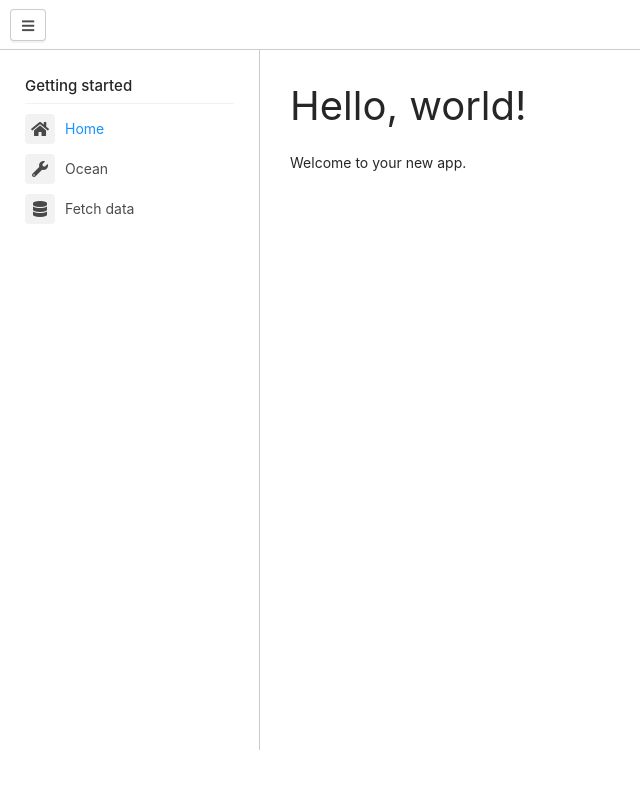
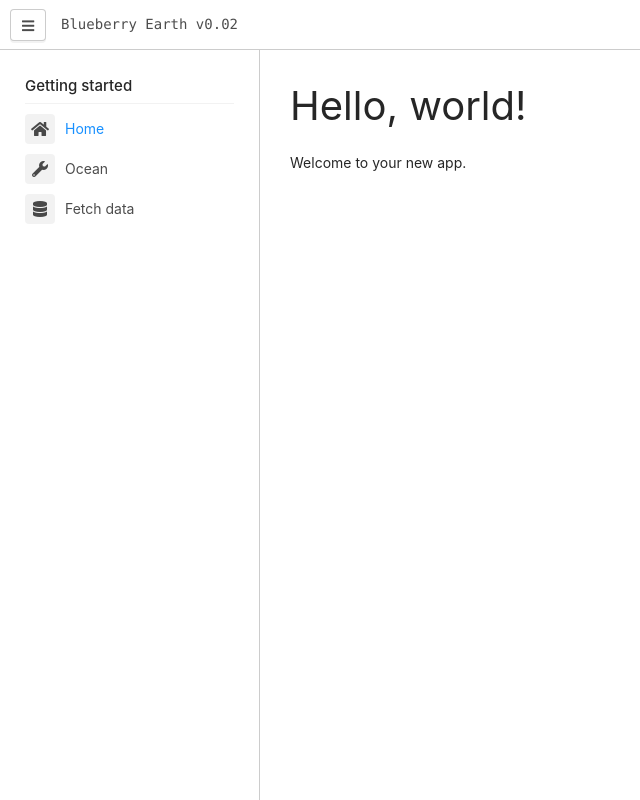
Before and after one commit to Sprunth/BlueberryEarth5, an ASP.NET Core app: page / in a window 1280 px wide. Shown: the whole page, without its empty margins (0-640 px from the left). Run offline with ASP.NET Core 8, Linux system fonts and the light colour scheme; style sheets or scripts are compiled from the project's sources.

Commit message:
more organization

```diff
--- a/BlueberryEarth5/Pages/Ocean.razor
+++ b/BlueberryEarth5/Pages/Ocean.razor
@@ -13,7 +13,7 @@
 <button class="btn btn-primary" @onclick="MakeBrick">Make Brick</button>
 
 <div class="progress">
-	<div class="progress-bar" role="progressbar" style="width: 50%" aria-valuenow="50" aria-valuemin="0" aria-valuemax="100"></div>
+  <div class="progress-bar" role="progressbar" style="width: 50%" aria-valuenow="50" aria-valuemin="0" aria-valuemax="100"></div>
 </div>
 
 @code {
--- a/BlueberryEarth5/Shared/MainLayout.razor
+++ b/BlueberryEarth5/Shared/MainLayout.razor
@@ -7,15 +7,7 @@
 	<!-- Reference: https://www.gethalfmoon.com/docs/sticky-alerts-toasts -->
 	<div class="sticky-alerts"></div>
 
-	<nav class="navbar">
-		<!-- Navbar content (with toggle sidebar button) -->
-		<div class="navbar-content">
-			<button class="btn btn-action" type="button" onclick="halfmoon.toggleSidebar()">
-				<i class="fa fa-bars" aria-hidden="true"></i>
-				<span class="sr-only">Toggle sidebar</span> <!-- sr-only = show only on screen readers -->
-			</button>
-		</div>
-	</nav>
+	<TopNavBar />
 
 	<!-- Sidebar overlay -->
 	<div class="sidebar-overlay" onclick="halfmoon.toggleSidebar()"></div>
--- /dev/null
+++ b/BlueberryEarth5/Shared/TopNavBar.razor
@@ -0,0 +1,16 @@
+<nav class="navbar">
+	<!-- Navbar content (with toggle sidebar button) -->
+	<div class="navbar-content">
+		<button class="btn btn-action" type="button" onclick="halfmoon.toggleSidebar()">
+			<i class="fa fa-bars" aria-hidden="true"></i>
+			<span class="sr-only">Toggle sidebar</span> <!-- sr-only = show only on screen readers -->
+		</button>
+	</div>
+
+	<span class="navbar-text text-monospace">Blueberry Earth v0.02</span> <!-- text-monospace = font-family shifted to monospace -->
+
+</nav>
+
+@code {
+
+}
--- a/BlueberryEarth5/wwwroot/index.html
+++ b/BlueberryEarth5/wwwroot/index.html
@@ -25,7 +25,7 @@
     <!-- Page wrapper end -->
 
 
-    <div id="app" class="page-wrapper with-navbar with-sidebar with-navbar-fixed-bottom" data-sidebar-type="overlayed-sm-and-down">
+    <div id="app" class="page-wrapper with-navbar with-sidebar" data-sidebar-type="overlayed-sm-and-down">
         <div style="position:absolute; top:30vh; width:100%; text-align:center">
             <h1>Blueberry Earth</h1>
             <p><i class="fas fa-spin fa-spinner"></i> loading...</p>
```
Also changed, not shown: BlueberryEarth5/wwwroot/css/app.css (indentation only).
